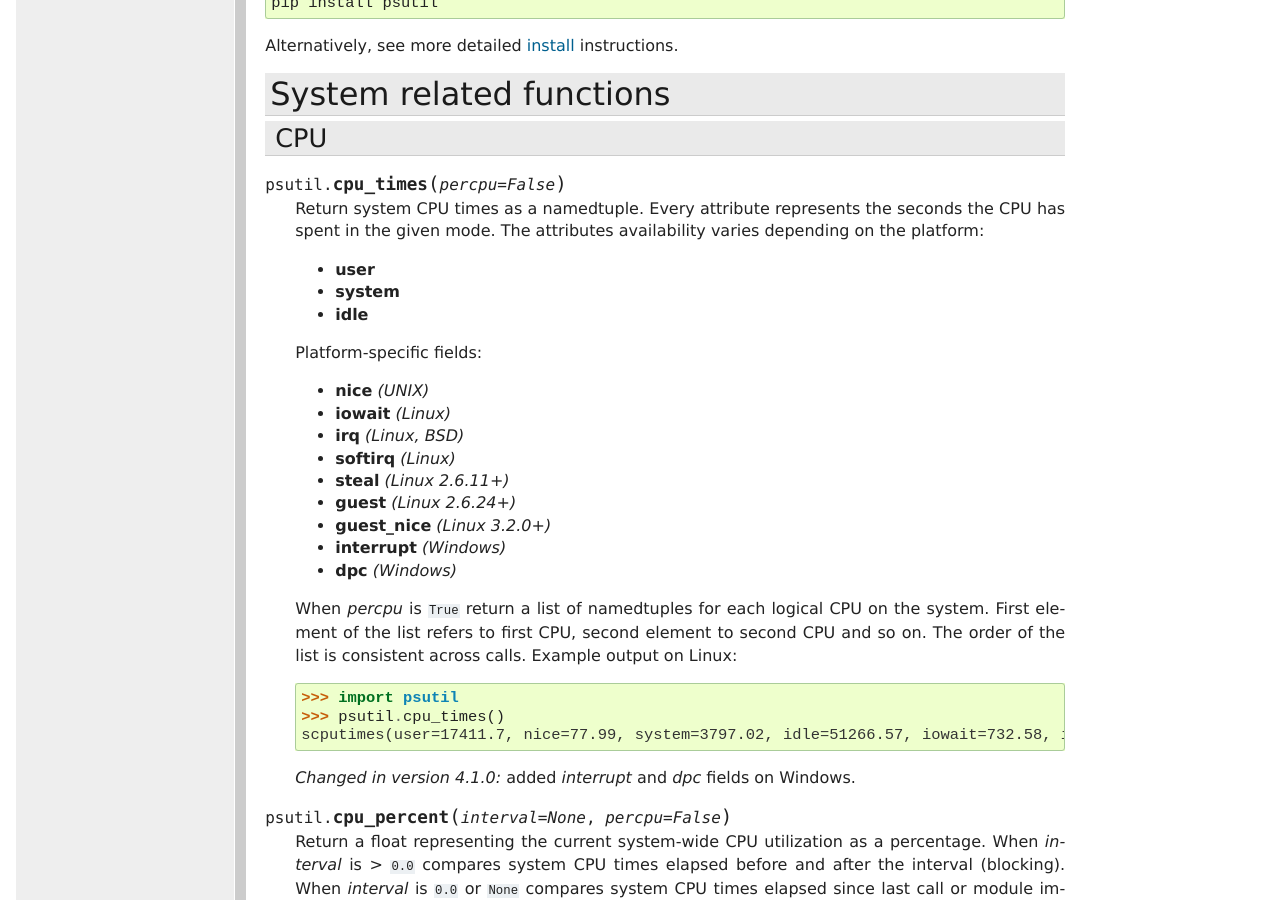
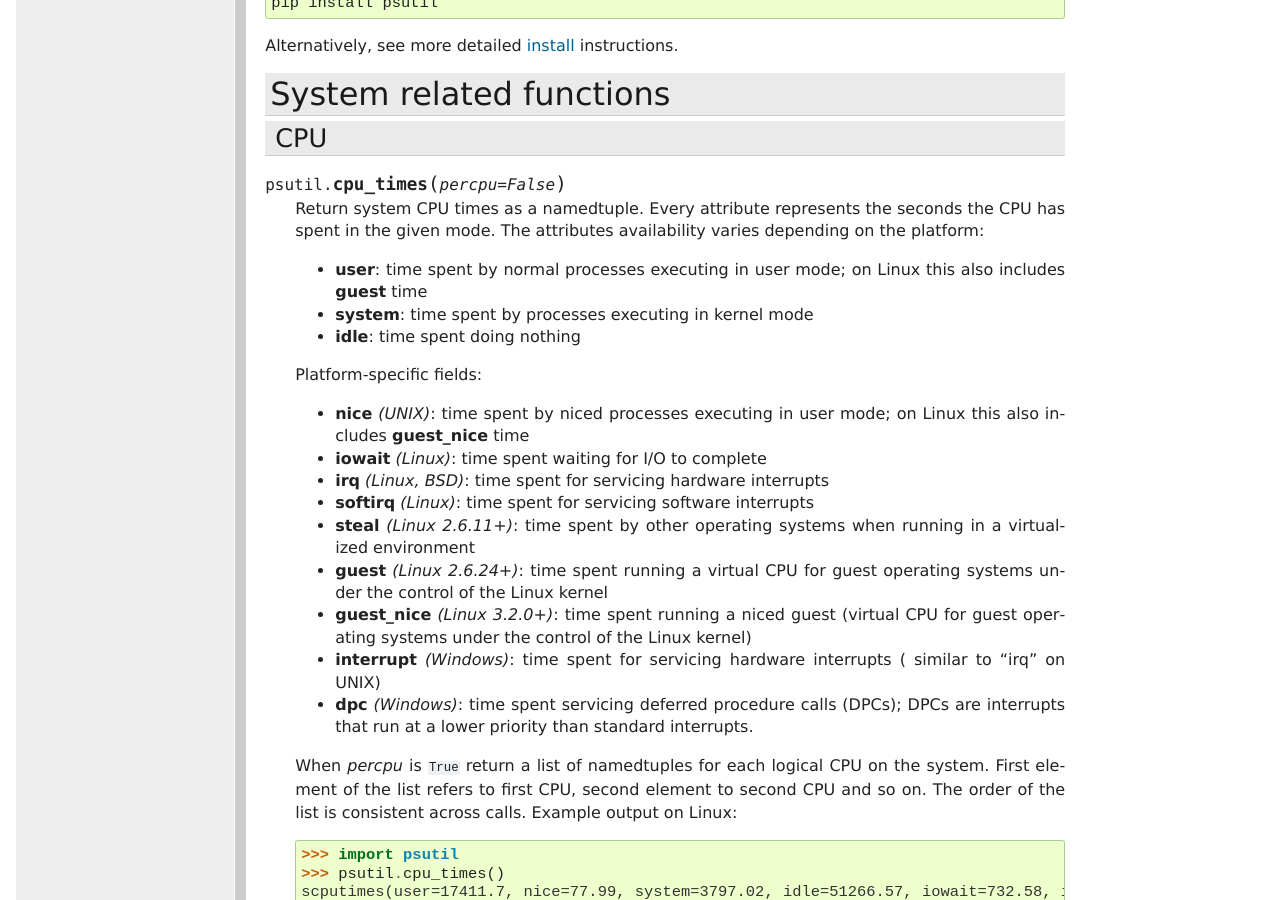
Before and after one commit to giampaolo/psutil, a Sphinx documentation site: the page built from docs/index.rst, in a window 1280 px wide and 900 px high, scrolled down 751 px. Built offline with Sphinx 7.4.7, drawn with Linux system fonts in a browser that asks for light colours; formulas are drawn with MathJax 3.

Commit message:
fix #940 / linux / cpu_percent(): correctly take guest, guest_nice and iowait times into account

```diff
--- a/HISTORY.rst
+++ b/HISTORY.rst
@@ -14,6 +14,9 @@
 **Bug fixes**
 
 - 936_: [Windows] fix compilation error on VS 2013 (patch by Max Bélanger).
+- 940_: [Linux] cpu_percent() and cpu_times_percent() was calculated
+  incorrectly as "iowait", "guest" and "guest_nice" times were not properly
+  taken into account.
 
 
 5.0.0
--- a/docs/index.rst
+++ b/docs/index.rst
@@ -61,21 +61,29 @@
   Every attribute represents the seconds the CPU has spent in the given mode.
   The attributes availability varies depending on the platform:
 
-  - **user**
-  - **system**
-  - **idle**
+  - **user**: time spent by normal processes executing in user mode; on Linux
+    this also includes **guest** time
+  - **system**: time spent by processes executing in kernel mode
+  - **idle**: time spent doing nothing
 
   Platform-specific fields:
 
-  - **nice** *(UNIX)*
-  - **iowait** *(Linux)*
-  - **irq** *(Linux, BSD)*
-  - **softirq** *(Linux)*
-  - **steal** *(Linux 2.6.11+)*
-  - **guest** *(Linux 2.6.24+)*
-  - **guest_nice** *(Linux 3.2.0+)*
-  - **interrupt** *(Windows)*
-  - **dpc** *(Windows)*
+  - **nice** *(UNIX)*: time spent by niced processes executing in user mode;
+    on Linux this also includes **guest_nice** time
+  - **iowait** *(Linux)*: time spent waiting for I/O to complete
+  - **irq** *(Linux, BSD)*: time spent for servicing hardware interrupts
+  - **softirq** *(Linux)*: time spent for servicing software interrupts
+  - **steal** *(Linux 2.6.11+)*: time spent by other operating systems when
+    running in a virtualized environment
+  - **guest** *(Linux 2.6.24+)*: time spent running a virtual CPU for guest
+    operating systems under the control of the Linux kernel
+  - **guest_nice** *(Linux 3.2.0+)*: time spent running a niced guest
+    (virtual CPU for guest operating systems under the control of the Linux
+    kernel)
+  - **interrupt** *(Windows)*: time spent for servicing hardware interrupts (
+    similar to "irq" on UNIX)
+  - **dpc** *(Windows)*: time spent servicing deferred procedure calls (DPCs);
+    DPCs are interrupts that run at a lower priority than standard interrupts.
 
   When *percpu* is ``True`` return a list of namedtuples for each logical CPU
   on the system.
```
Also changed, not shown: psutil/__init__.py (+41 -6 lines).
